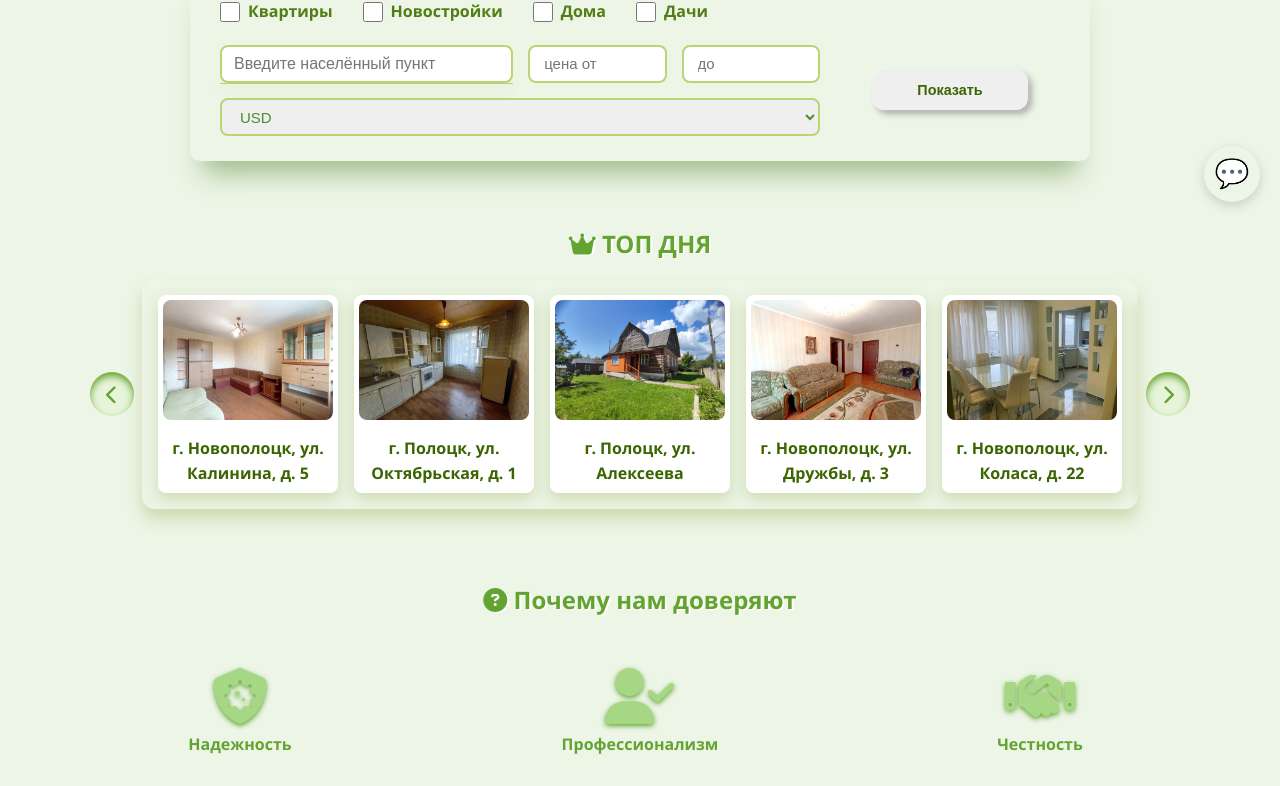
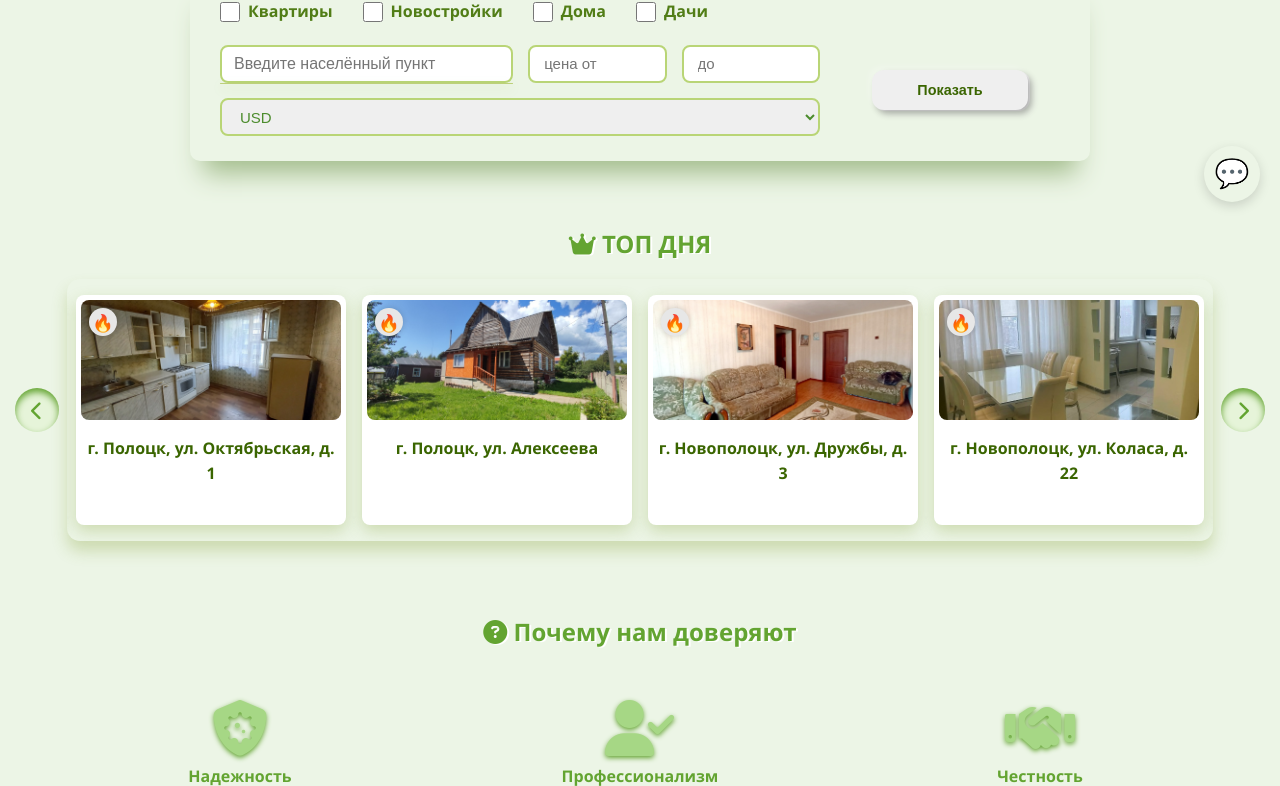
Before and after one commit to TumashenkaAliaksandr/kv_214, a Django app: page / in a window 1280 px wide. Shown: the part 578-1364 px from the top of the page. Run offline with Django 5.2, Linux system fonts and the light colour scheme; data comes from the database, SQL or seed files in the repository.

Commit message:
added new styles for new objects slider, new js, html, added stcker - fire

```diff
--- a/templates/main/new_objects_slider.html
+++ b/templates/main/new_objects_slider.html
@@ -14,14 +14,19 @@
                             <a href="{% if property.is_rent %}{% url 'rent_single' property.slug %}
                             {% elif property.is_sale %}{% url 'sale_single' property.slug %}
                             {% else %}#{% endif %}">
+                                <div class="image-wrapper">
                                     {% if property.photos.all %}
                                         <img src="{{ property.photos.all.0.photo.url }}" alt="{{ property.name }}"/>
                                     {% else %}
-                                    <img src="{% static 'webapp/images/house_slide.png' %}" alt="{{ property.name }}"/>
+                                        <img src="{% static 'webapp/images/house_slide.png' %}"
+                                             alt="{{ property.name }}"/>
                                     {% endif %}
+                                    <span class="fire-sticker" title="ТОП ДНЯ">🔥</span>
+                                </div>
                                 <p>{{ property.name }}</p>
                             </a>
                         </div>
+
                     {% empty %}
                         <p>Новых объектов нет</p>
                     {% endfor %}
--- a/webapp/static/webapp/css/style.css
+++ b/webapp/static/webapp/css/style.css
@@ -605,7 +605,7 @@
 
 .slider-new-objects {
     margin: 3rem 0;
-    max-width: 1100px;
+    max-width: 1250px;
     margin-left: auto;
     margin-right: auto;
     user-select: none;
@@ -632,18 +632,23 @@
     flex: 1;
     border-radius: 13px;
     box-shadow: 0 10px 15px var(--shadow-color);
+    display: flex;           /* чтобы потомцентрировать содержимое */
+    justify-content: center; /* центрируем содержимое по горизонтали */
+    padding: 1rem 0;         /* для отступов сверху/снизу */
 }
 
 .new-objects {
     display: flex;
     gap: 1rem;
-    padding: 1rem;
+    padding: 0 1rem;        /* отступы, чтобы первый и последний слайд не прилипали */
     transition: transform 0.4s ease;
     height: 230px;
-}
+    justify-content: flex-start; /* для правильного смещения слайдов */
+}
+
 
 .new-object {
-    min-width: 180px;
+    min-width: 270px;
     border-radius: 8px;
     box-shadow: 0 6px 15px var(--shadow-color);
     background: white;
@@ -2645,6 +2650,30 @@
         margin-top: 4px;
     }
 }
+
+.image-wrapper {
+    position: relative;
+}
+
+.fire-sticker {
+    position: absolute;
+    top: 8px;
+    left: 8px;
+    font-size: 17px;
+    z-index: 10;
+    pointer-events: none;
+    user-select: none;
+    background: #e7e7e7;
+    border-radius: 50%;
+    width: 28px;      /* фиксированная ширина */
+    height: 28px;     /* фиксированная высота */
+    display: flex;    /* центрирование содержимого */
+    align-items: center;
+    justify-content: center;
+    box-shadow: 0 0 6px rgba(0,0,0,0.2); /* тень для объёма */
+}
+
+
 
 @media (max-width: 767px) {
     .slider-new-objects {
@@ -3442,6 +3471,15 @@
     margin-left: 4px;
 }
 
+.text-title a{
+    font-size: 1.3rem;
+    font-weight: 700;
+    color: #3a6500;
+    margin: 0;
+    padding: 4px;
+    margin-left: 4px;
+}
+
 .rating {
     display: flex;
     align-items: center;
```
Also changed, not shown: webapp/static/webapp/js/slider.js (+25 -9 lines), 1 other file. Lines whose indentation alone changed are shown as unchanged.
